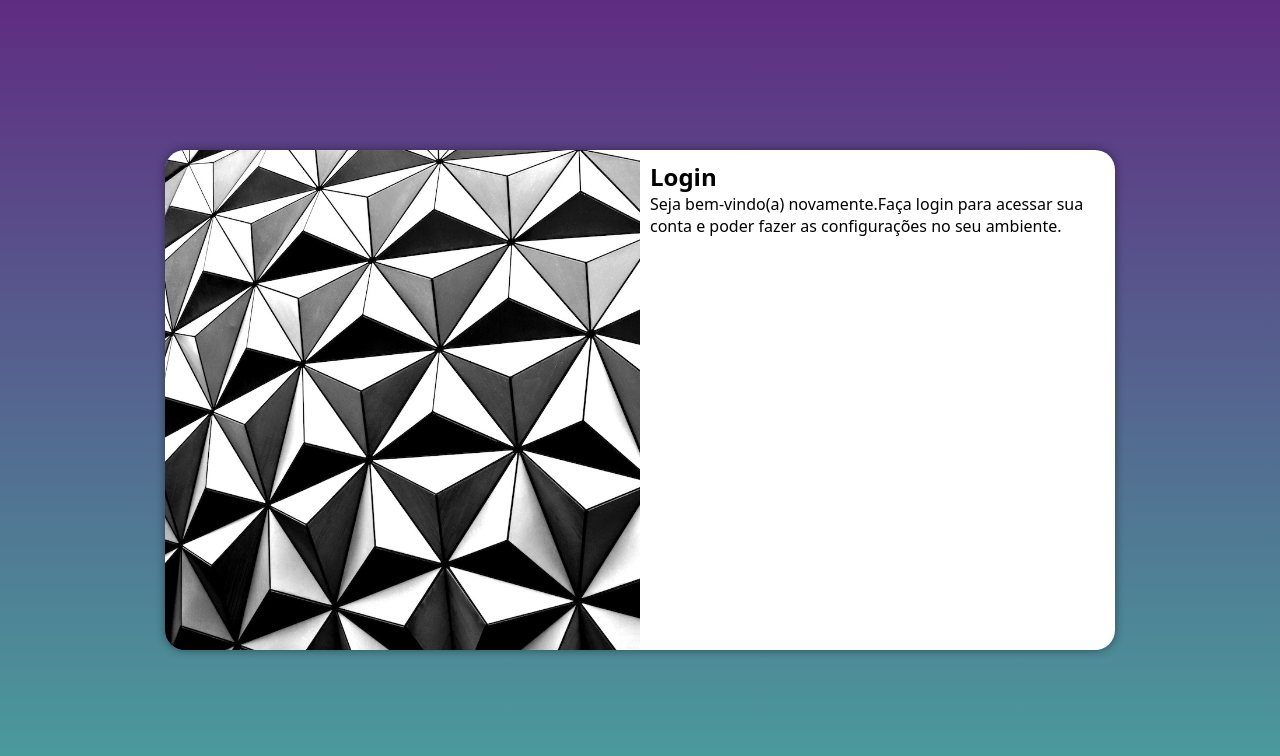
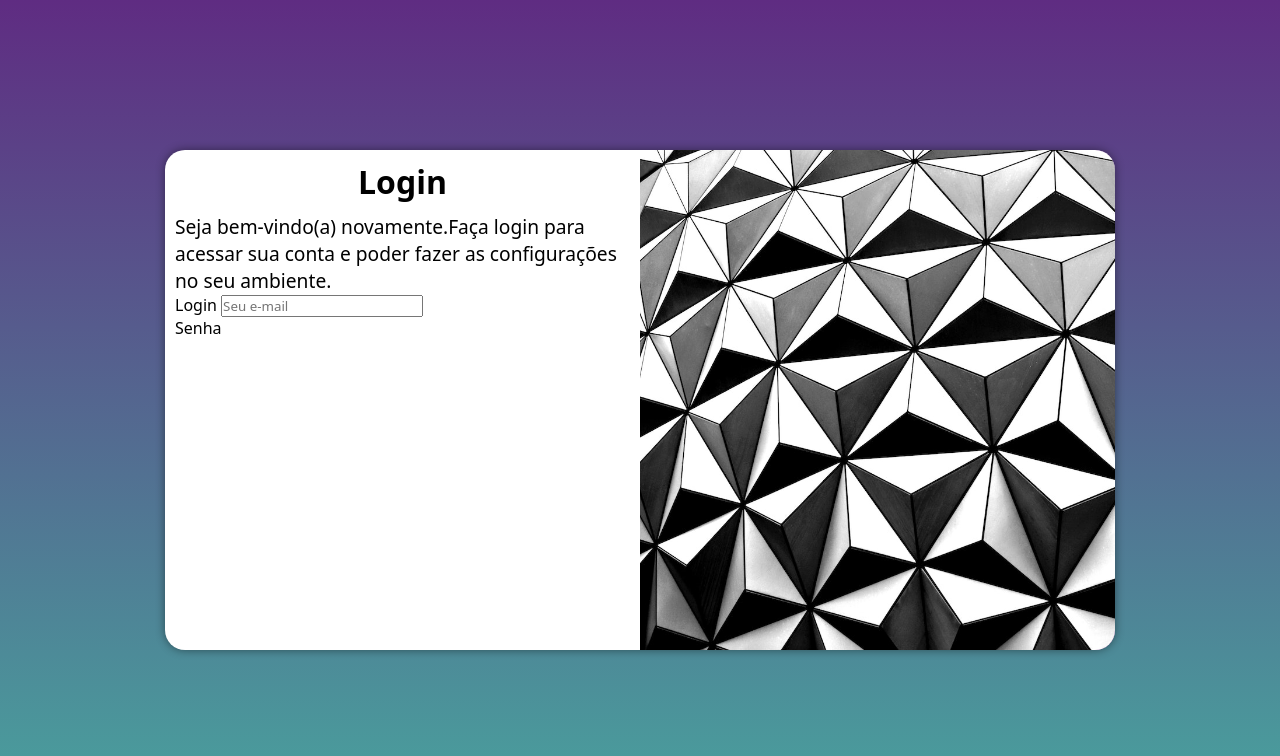
Before and after one commit to Elis-Azevedo/projeto-login, a plain HTML site: page index.html in a window 1280 px wide. Drawn offline with Linux system fonts and the light colour scheme.

Commit message:
criando formulario de login

```diff
--- a/estilos/media-query.css
+++ b/estilos/media-query.css
@@ -40,13 +40,21 @@ Grandes telas: acima de 1200px
     }
 
     section#login > div#imagem {
-        float: left;
+        float: right;
         width: 50%;
         height: 100%;
     }
 
     section#login > div#formulario {
-        float: right;
+        float: left;
         width: 50%;
     }
+
+    div#formulario > h1 {
+        font-size: 2em;
+    }
+
+    div#formulario > p {
+        font-size: 1.2em;
+    }
 }
--- a/estilos/style.css
+++ b/estilos/style.css
@@ -54,3 +54,12 @@ section#login > div#formulario {
     display: block;
     padding: 10px;
 }
+
+div#formulario > h1 {
+    text-align: center;
+    margin-bottom: 10px;
+}
+
+div#formulario > p {
+    font-size: 0.8em;
+}
--- a/index.html
+++ b/index.html
@@ -18,7 +18,13 @@
                 <h1>Login</h1>
                 <p>Seja bem-vindo(a) novamente.Faça login para acessar sua conta e poder fazer as configurações no seu ambiente.</p>
                 <form action="login.php" method="post">
-
+                    <div class="campo">
+                       <label for="ilogin">Login</label>
+                       <input type="email" name="login" id="ilogin" placeholder="Seu e-mail">
+                    </div>
+                    <div class="campo">
+                        Senha
+                    </div>
                 </form>
             </div>
         </section>
```
